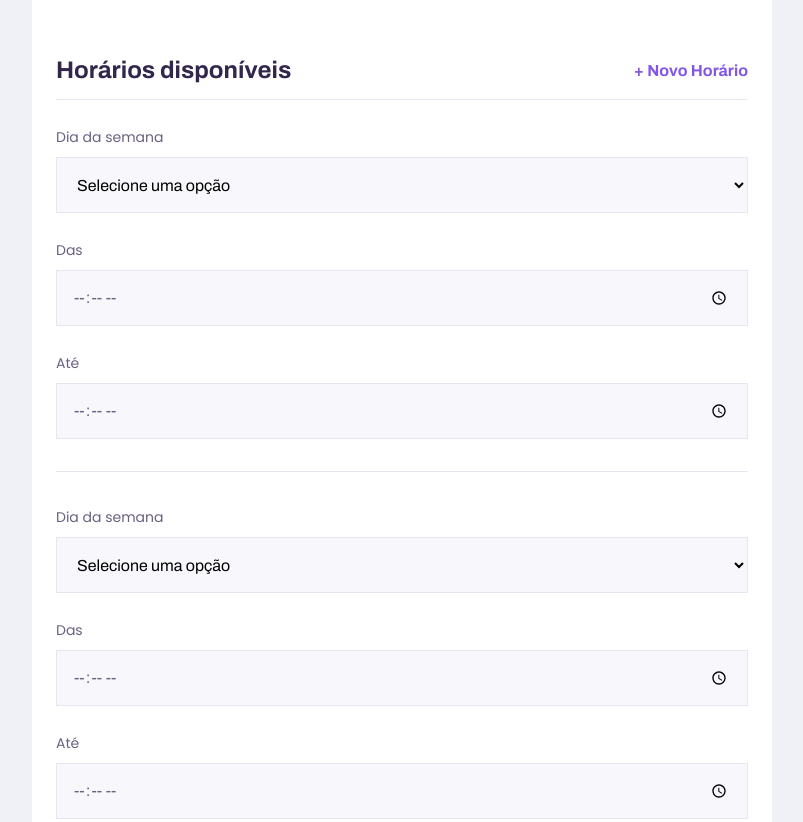
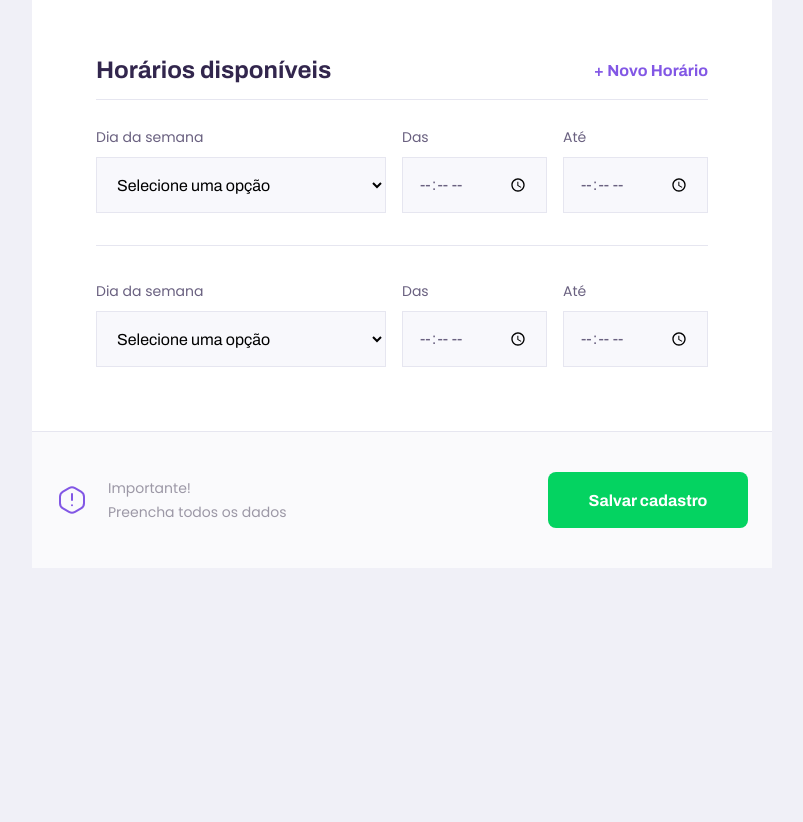
Before and after one commit to Manfrinne/Proffy-NodeJS, a plain HTML site: page give-classes.htm in a window 1280 px wide. Shown: the part 1310-2132 px from the top of the page, without its empty margins (238-1041 px from the left). After the commit the page ends 1878 px from the top, so only its background shows below. Drawn offline with Linux system fonts and the light colour scheme.

Commit message:
Desktop give-classes HTML, CSS;

```diff
--- a/give-classes.htm
+++ b/give-classes.htm
@@ -15,7 +15,7 @@
   <div id="container">
     <header class="page-header">
       <div class="top-bar-container">
-        <a href="/"><img src="/images/icons/back.svg" alt="Voltar"></a>
+        <a href="/index.htm"><img src="/images/icons/back.svg" alt="Voltar"></a>
         <img src="/images/logo.svg" alt="Proffy">
       </div>
       <div class="header-content">
@@ -69,7 +69,7 @@
             <input name="cost" id="cost" type="number" required>
           </div>
         </fieldset>
-        <fieldset>
+        <fieldset id="schedule-items">
           <legend>Horários disponíveis
             <button id="add-time">+ Novo Horário</button>
           </legend>
--- a/styles/partials/page-give-classes.css
+++ b/styles/partials/page-give-classes.css
@@ -107,4 +107,34 @@
   #page-give-classes #container {
     max-width: 100vw;
   }
+
+  #page-give-classes .page-header .header-content {
+    margin-bottom: 0;
+  }
+
+  #page-give-classes main fieldset {
+    padding: 0 64px;
+  }
+
+  .schedule-item {
+    display: grid;
+    grid-template-columns: 2fr 1fr 1fr;
+    column-gap: 1.6rem;
+  }
+
+  #page-give-classes #schedule-items .input-block+.input-block,
+  #page-give-classes #schedule-items .select-block+.input-block {
+    margin-top: 0;
+  }
+
+  #page-give-classes main footer {
+    display: flex;
+    justify-content: space-between;
+    align-items: center;
+  }
+
+  #page-give-classes main footer button {
+    margin: 0;
+    width: 200px;
+  }
 }
```
Also changed, not shown: study.htm (+1 -1 lines).
